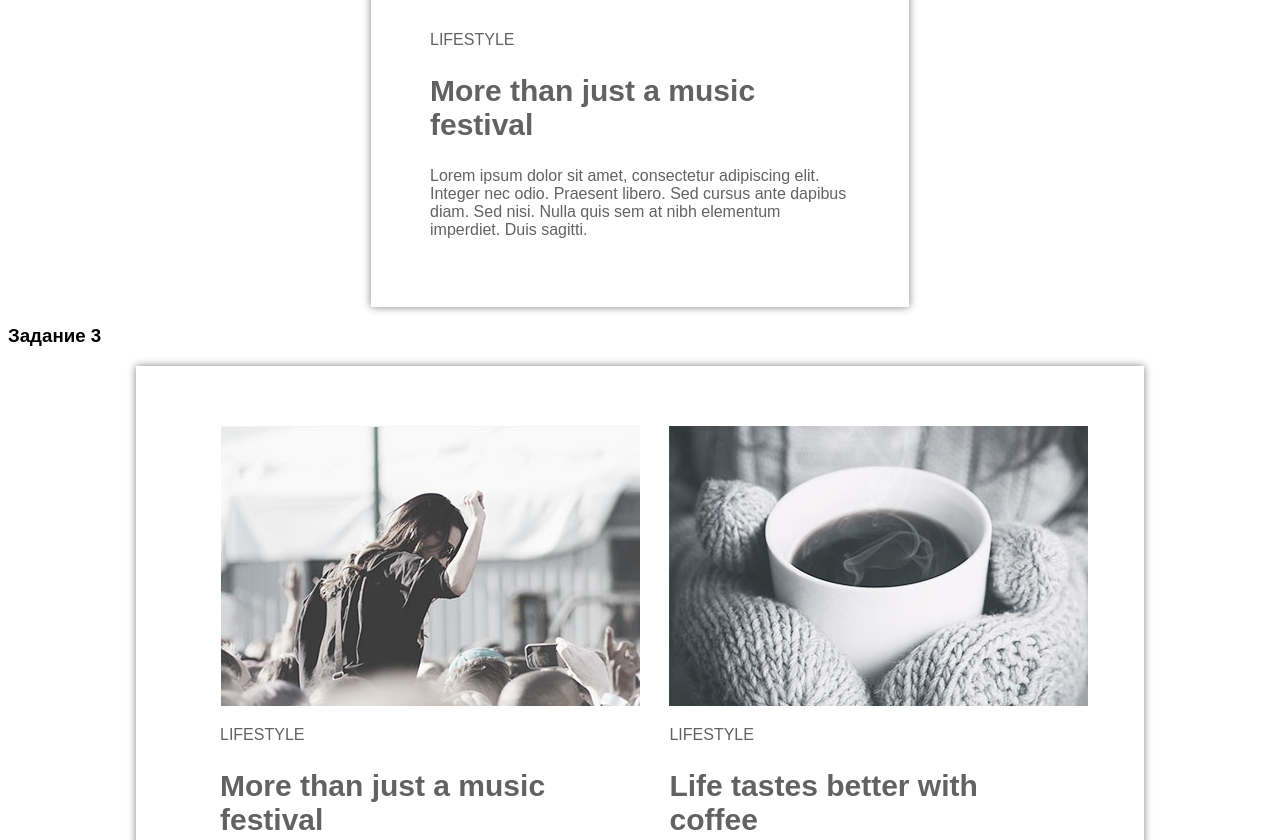
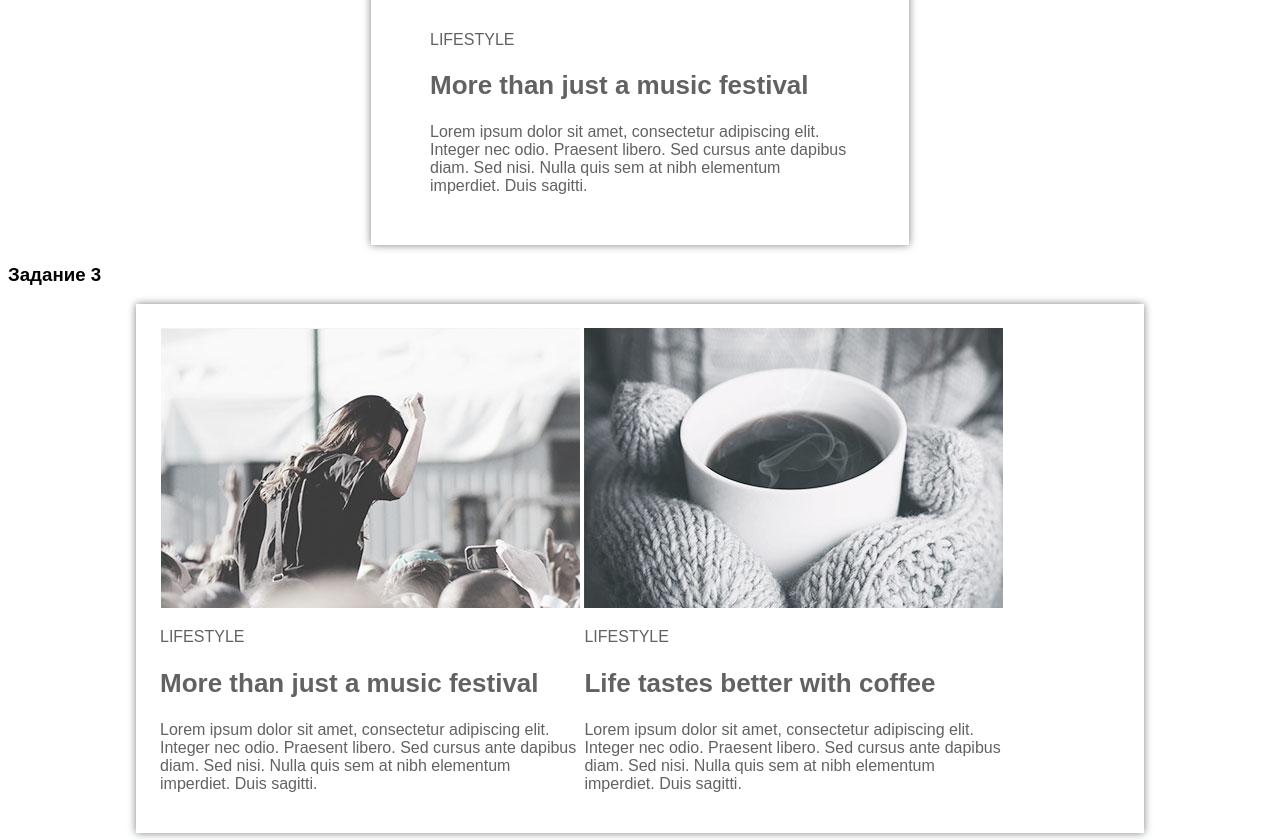
Before and after one commit to MyroslavaMaksymenko/goit-fe-course, a plain HTML site: page additional_tasks/module_3/index.html in a window 1280 px wide. Shown: the part 458-1298 px from the top of the page. Drawn offline with Linux system fonts and the light colour scheme; a script that the page names is missing.

Commit message:
addition

```diff
--- a/additional_tasks/module_3/css/style.css
+++ b/additional_tasks/module_3/css/style.css
@@ -9,9 +9,11 @@
 .center{
   display:inline-block;
   color:blue;
+  margin-right:20px;
+  list-style:none;
+  padding:0;
   }
 .center:hover {
-  padding:0;
   color:red;
 }
 .wrapper{
@@ -27,22 +29,21 @@
   box-shadow: 0px 0px 8px 0px #7b8084;
 }
 .container{
-   margin:0 auto 34px auto;
+  margin:0 auto;
   max-width:420px;
 }
 .type{
   text-transform: uppercase;
 }
 h2{
-  font-size:30px;
+  font-size:26px;
   font-stretch:ultra-condensed;
-
 }
 .picture{
   max-width:420px;
   display:block;
   box-sizing: border-box;
-  margin:0 auto 34px auto;
+  margin:0 auto 34px;
   max-width:420px;
 }
 /*------------задание 3*/
@@ -55,12 +56,21 @@ h2{
 }
 .element {
   display: inline-block;
-  max-width:405px;
-  margin: 0 auto;
-  padding:20px;
+  max-width:420px;
+  /*margin: 0 auto;*/
   color:#626262;
+  text-align:
  }
 
- img{
-
- }
+.list{
+  margin:0;
+  padding:0;
+}
+.first{
+  margin-left:30;
+  margin-right: 30;
+}
+.last{
+  margin-left:30;
+  margin-right: 30;
+}
--- a/additional_tasks/module_3/index.html
+++ b/additional_tasks/module_3/index.html
@@ -35,9 +35,9 @@
   </div>
   <h3> Задание 3</h3>
   <div class="wrapper-task3">
-    <ul>
+    <ul class="list">
       <li class="element">
-        <article>
+        <article class="first">
           <img src="https://github.com/MyroslavaMaksymenko/goit-fe-course/blob/master/html-css/hw-03/img/1_a_girl_on_shoulders.jpg?raw=true" alt="A young woman" width="420" height="280">
           <p class="type">lifestyle</p>
           <h2>More than just a music festival</h2>
@@ -45,7 +45,7 @@
         </article>
       </li>
       <li class="element">
-        <article>
+        <article class="last">
           <img src="https://github.com/MyroslavaMaksymenko/goit-fe-course/blob/master/html-css/hw-03/img/2_a_cup_of_coffee.jpg?raw=true" alt="A cup of coffee" width="419" height="280">
           <p class="type">lifestyle</p>
           <h2>Life tastes better with coffee</h2>
```
